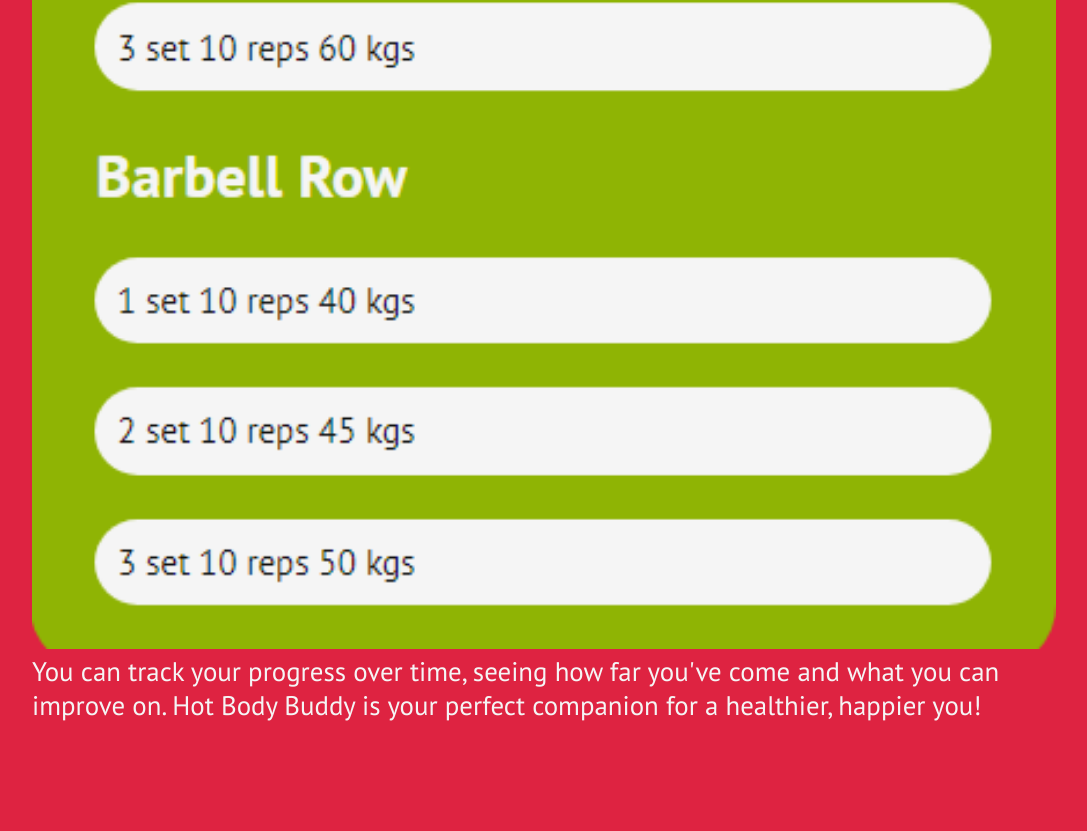
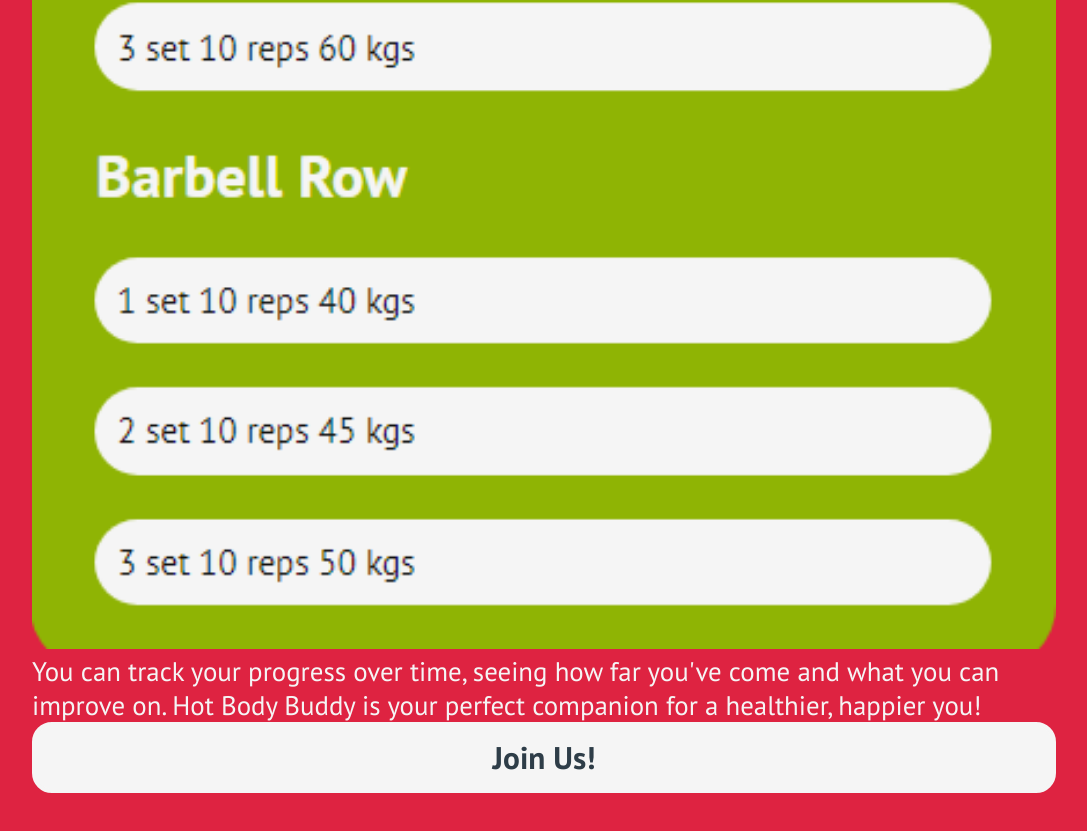
Before and after one commit to elvintern/hot-body-buddy-app, a React (Vite) app in the folder client/: page /about in a window 1280 px wide. Shown: the part 8993-9824 px from the top of the page, without its empty margins (96-1183 px from the left). Before the commit the page ends 9779 px from the top, so only its background shows below. Built offline with nearby package versions, Linux system fonts and the light colour scheme; no server answers.

Commit message:
Add signup button in about page

```diff
--- a/client/src/pages/About.jsx
+++ b/client/src/pages/About.jsx
@@ -1,4 +1,5 @@
 import React from 'react';
+import { Link } from 'react-router-dom';
 import profile from '../assets/profile.PNG';
 import previous from '../assets/previous.PNG';
 import today from '../assets/today.PNG';
@@ -64,12 +65,16 @@ export default function About() {
             alt="test user's today's workout performance"
           />
         </div>
-        <p className="paragraph">
+        <p className="paragraph paragraph--about">
           You can track your progress over time, seeing how far you've come and
           what you can improve on. Hot Body Buddy is your perfect companion for
           a healthier, happier you!
         </p>
       </div>
+
+      <Link to="/sign-up" className="btn btn--signup">
+        Join us!
+      </Link>
     </div>
   );
 }
```
